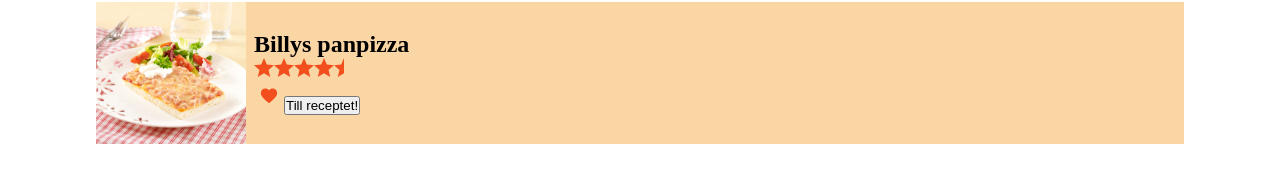
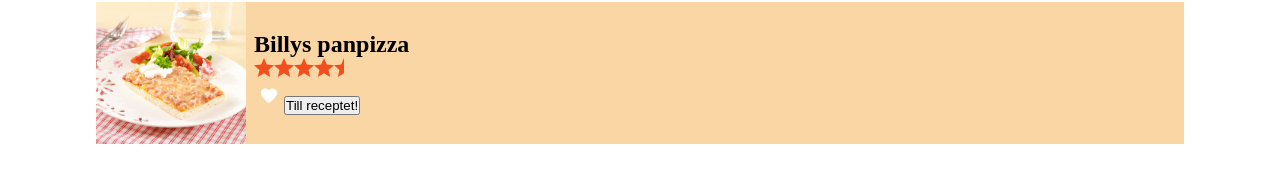
Before and after one commit to CarlMBergman/kokbok, a React (Vite) app in the folder kokbok/: page /allrecipes in a window 1280 px wide. Shown: the part 311-482 px from the top of the page. Built offline with nearby package versions, Linux system fonts and the light colour scheme.

Commit message:
like knappen funkar nu i likelistan

```diff
--- a/kokbok/src/components/LikeBtn.jsx
+++ b/kokbok/src/components/LikeBtn.jsx
@@ -7,20 +7,20 @@ function LikeBtn(props) {
     const dispatch = useDispatch()
     const userRecipes = useSelector((state) => { return state.userRecipes })
     const [like, setLike] = useState('/src/components/img/not-liked.svg');
+    const index = userRecipes.indexOf(props.currentRecipe)
 
 
     useEffect(() => {
         function checkLiked() {
-            userRecipes.forEach(recipe => {
-                if (props.currentRecipe.name === recipe.name) {
-                    setLike('/src/components/img/liked.svg')
-                }else {
-                    setLike('/src/components/img/not-liked.svg')
-                }
-            });
+            if (index == -1) {
+                setLike('/src/components/img/not-liked.svg')
+            }
+            else {
+                setLike('/src/components/img/liked.svg')
+            }
         }
-        checkLiked();
-        })
+        checkLiked()
+    })
 
     function onClick() {
         if (like === '/src/components/img/not-liked.svg') {
```
